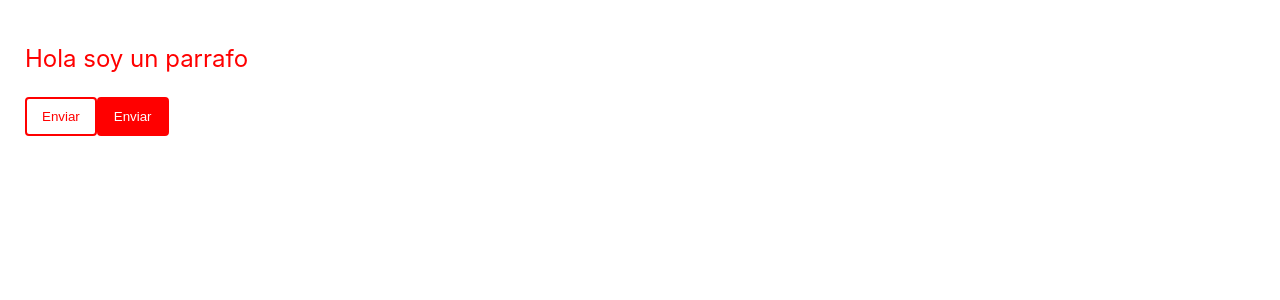
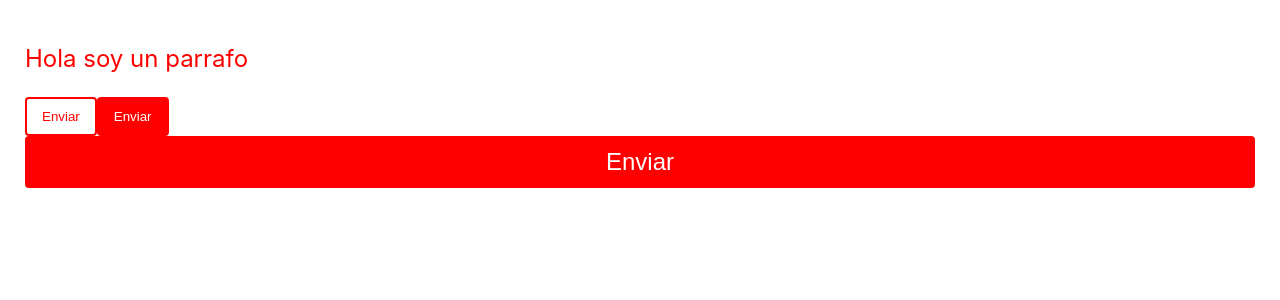
Before and after one commit to MariaJoseDiazCa/react-styled-components, a React (Create React App) app: page / in a window 1280 px wide. Shown: the top 300 px of the page. Built offline with nearby package versions, Linux system fonts and the light colour scheme.

Commit message:
ADD: Extending styles

```diff
--- a/src/App.js
+++ b/src/App.js
@@ -17,12 +17,18 @@ const Button = styled.button`
   border-radius: 4px;
 `;
 
+const BlockButton = styled(Button)`
+  width: 100%;
+  font-size: 24px;
+`;
+
 function App() {
   return (
     <Content>
       <P>Hola soy un parrafo</P>
       <Button>Enviar</Button>
       <Button primary>Enviar</Button>
+      <BlockButton primary>Enviar</BlockButton>
     </Content>
   );
 }
```
